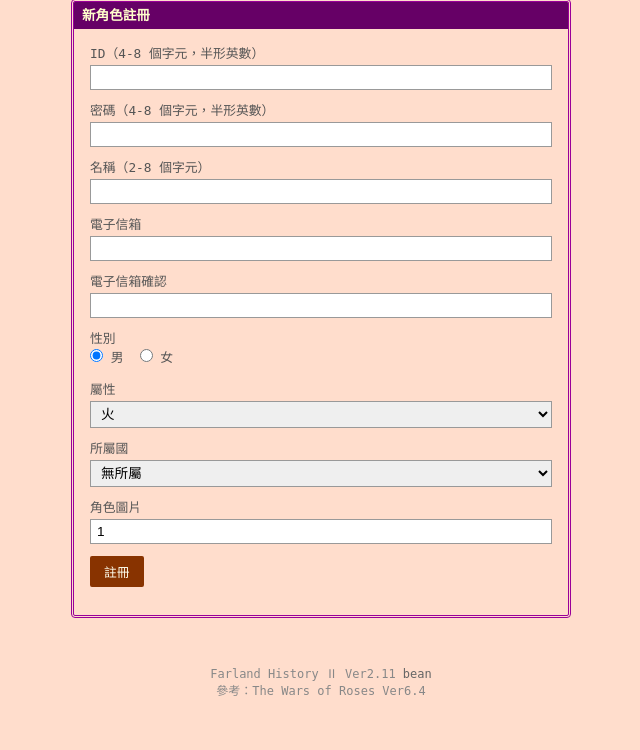
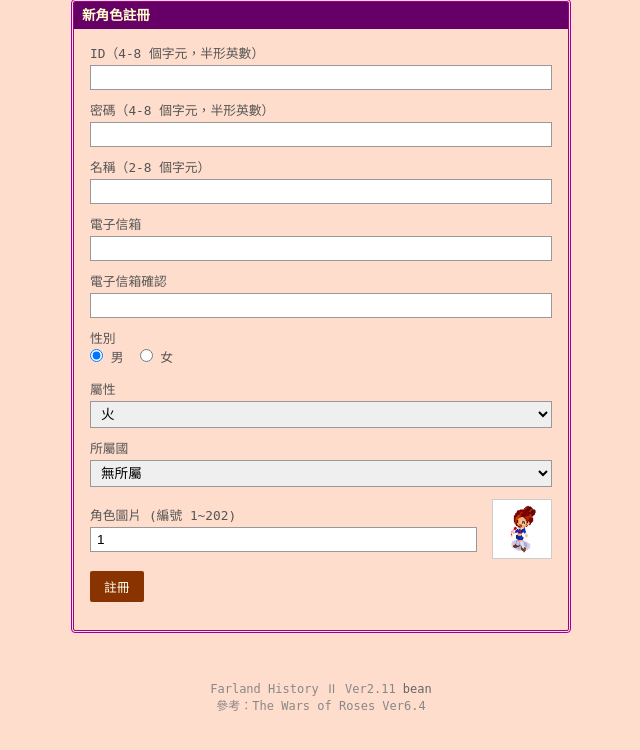
Before and after one commit to Huai328/farland2, a Flask app: page /register in a window 1280 px wide. Shown: the part 33-783 px from the top of the page, without its empty margins (319-959 px from the left). Run offline with Flask 3, Linux system fonts and the light colour scheme.

Commit message:
Update register.html

```diff
--- a/templates/register.html
+++ b/templates/register.html
@@ -52,10 +52,31 @@
                     {% endfor %}
                 </select>
             </div>
-            <div class="form-row">
-                <label for="img">角色圖片</label>
-                <input type="number" id="img" name="img" min="1" max="202" value="1" required>
-            </div>
+<div class="form-row" style="display: flex; align-items: center; gap: 15px;">
+    <div style="flex: 1;">
+        <label for="img">角色圖片 (編號 1~202)</label>
+        <input type="number" id="img" name="img" min="1" max="202" value="1" required oninput="updateAvatarPreview()">
+    </div>
+    <!-- 這裡補上用來顯示預覽圖的區塊 -->
+    <div style="width: 60px; height: 60px; display: flex; align-items: center; justify-content: center; border: 1px solid #ccc; background: #fff; padding: 5px;">
+        <img id="avatar-preview" src="/static/img/chara/1.gif" alt="頭像預覽" style="max-width: 100%; max-height: 100%;">
+    </div>
+</div>
+
+<!-- 這裡補上即時連動更換圖片的 JavaScript 腳本 -->
+<script>
+function updateAvatarPreview() {
+    var input = document.getElementById('img');
+    var preview = document.getElementById('avatar-preview');
+    var val = parseInt(input.value);
+
+    // 確保輸入的數字在 1~202 之間才進行更換
+    if (val >= 1 && val <= 202) {
+        preview.src = "/static/img/chara/" + val + ".gif";
+    }
+}
+</script>
+
             <div class="form-row">
                 <button type="submit" class="btn btn-primary">註冊</button>
             </div>
```
